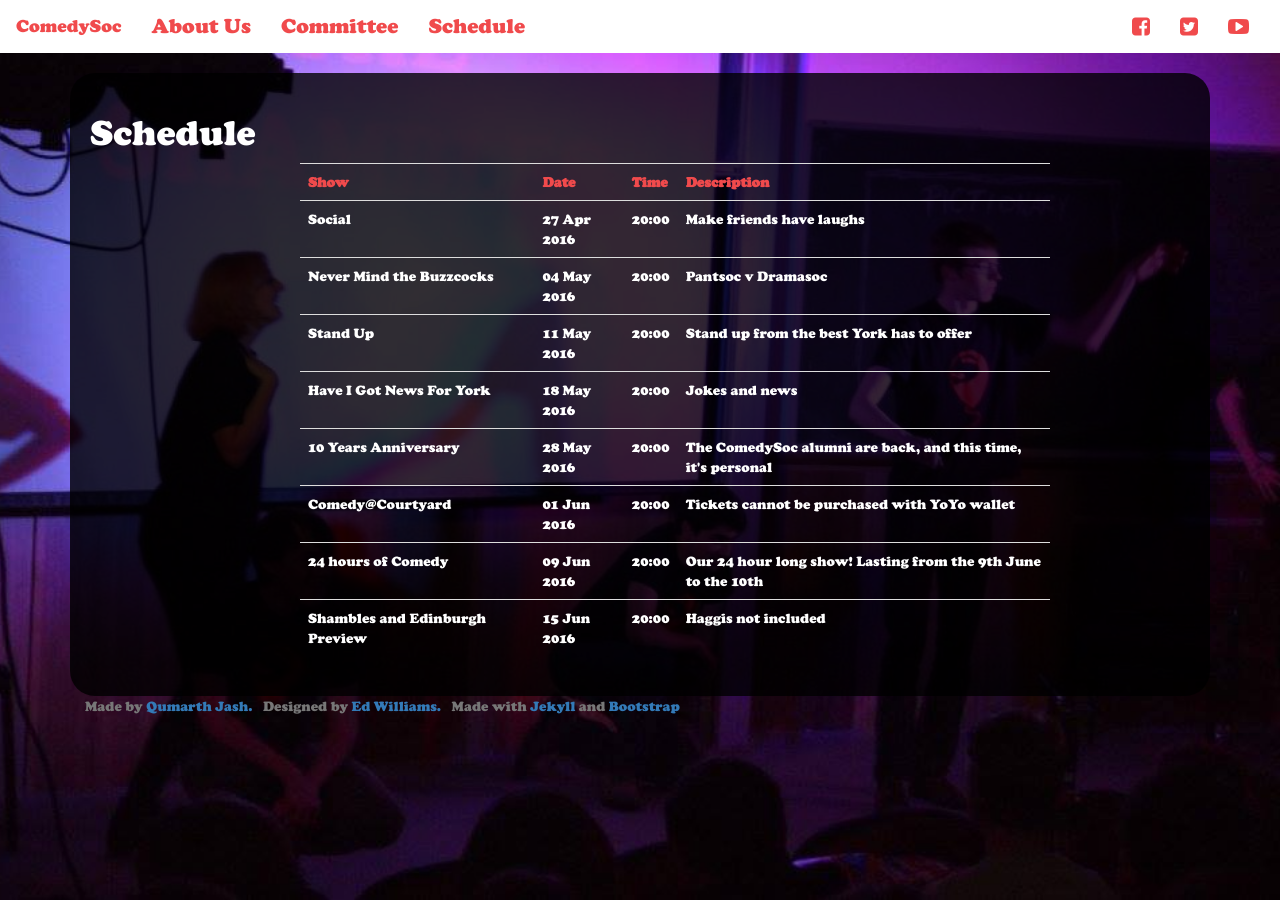
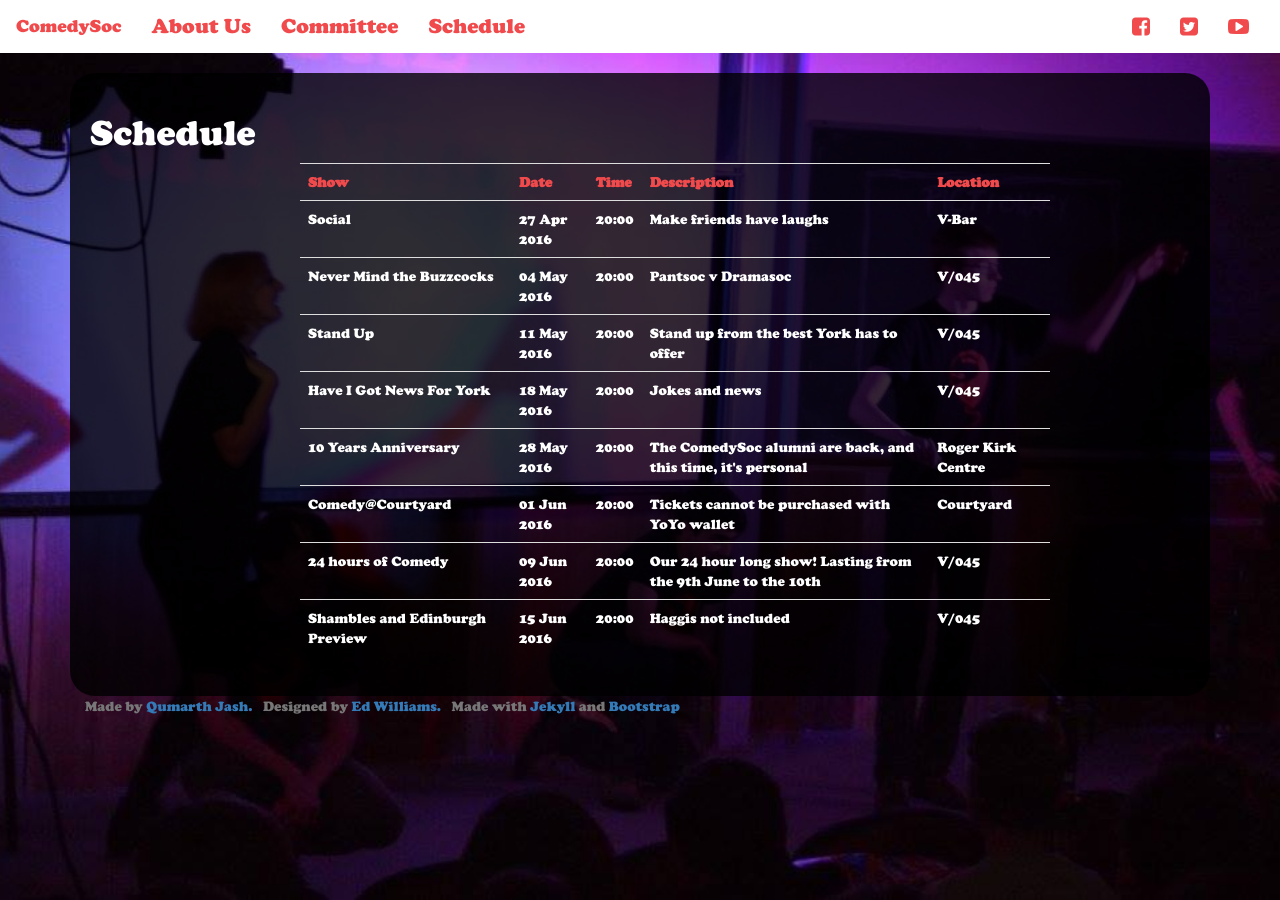
Before and after one commit to alexrushfirth/comedysoc.github.io, a Jekyll site: the page built from schedule.html, in a window 1280 px wide. Built offline with Jekyll 4.4.1, drawn with Linux system fonts in a browser that asks for light colours; nearby versions of some CDN libraries.

Commit message:
Added location to schedule

```diff
--- a/_data/schedule.yml
+++ b/_data/schedule.yml
@@ -1,35 +1,44 @@
 - title: The Shambles
   datetime: 2016-04-20 20:00:00
   description: Come and see The Shambles do some Improv
+  location: V/045
 
 - title: Social
   datetime: 2016-04-27 20:00:00
   description: Make friends have laughs
+  location: V-Bar
 
 - title: Never Mind the Buzzcocks
   datetime: 2016-05-04 20:00:00
   description: Pantsoc v Dramasoc
+  location: V/045
 
 - title: Stand Up
   datetime: 2016-05-11 20:00:00
   description: Stand up from the best York has to offer
+  location: V/045
 
 - title: Have I Got News For York
   datetime: 2016-05-18 20:00:00
   description: Jokes and news
+  location: V/045
 
 - title: 10 Years Anniversary
   datetime: 2016-05-28 20:00:00
   description: The ComedySoc alumni are back, and this time, it's personal
+  location: Roger Kirk Centre
 
 - title: Comedy@Courtyard
   datetime: 2016-06-01 20:00:00
   description: Tickets cannot be purchased with YoYo wallet
+  location: Courtyard
 
 - title: 24 hours of Comedy
   datetime: 2016-06-09 20:00:00
   description: Our 24 hour long show! Lasting from the 9th June to the 10th
+  location: V/045
 
 - title: Shambles and Edinburgh Preview
   datetime: 2016-06-15 20:00:00
   description: Haggis not included
+  location: V/045
--- a/schedule.html
+++ b/schedule.html
@@ -13,6 +13,7 @@ css: schedule.css
           <th>Date</th>
           <th>Time</th>
           <th>Description</th>
+          <th>Location</th>
         </tr>
 
         {% for show in site.data.schedule %}
@@ -22,6 +23,7 @@ css: schedule.css
               <td>{{ show.datetime | date_to_string }}</td>
               <td>{{ show.datetime | date: "%H:%M" }}</td>
               <td>{{ show.description }}</td>
+              <td>{{ show.location }}</td>
             </tr>
           {% endif %}
       {% endfor %}
```
